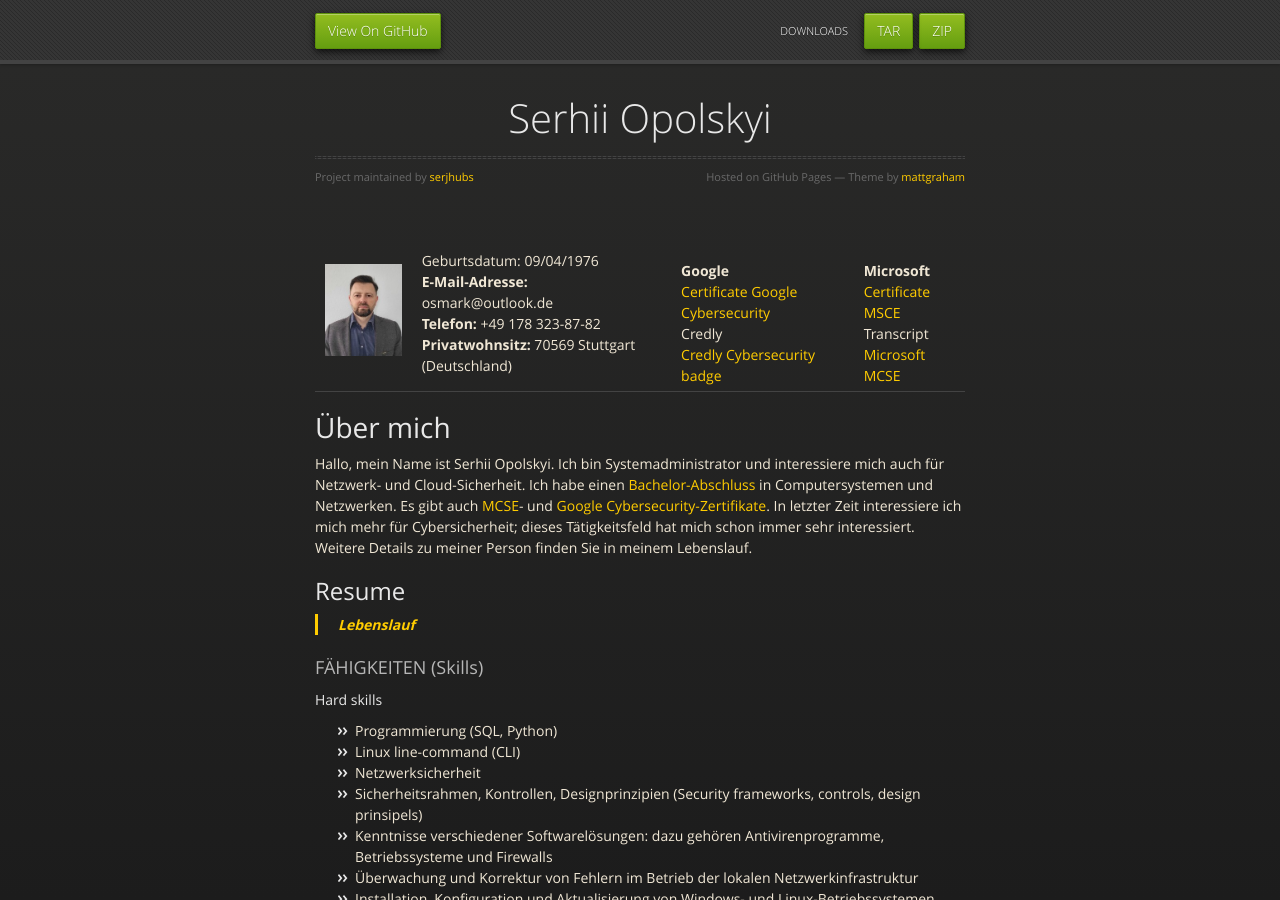
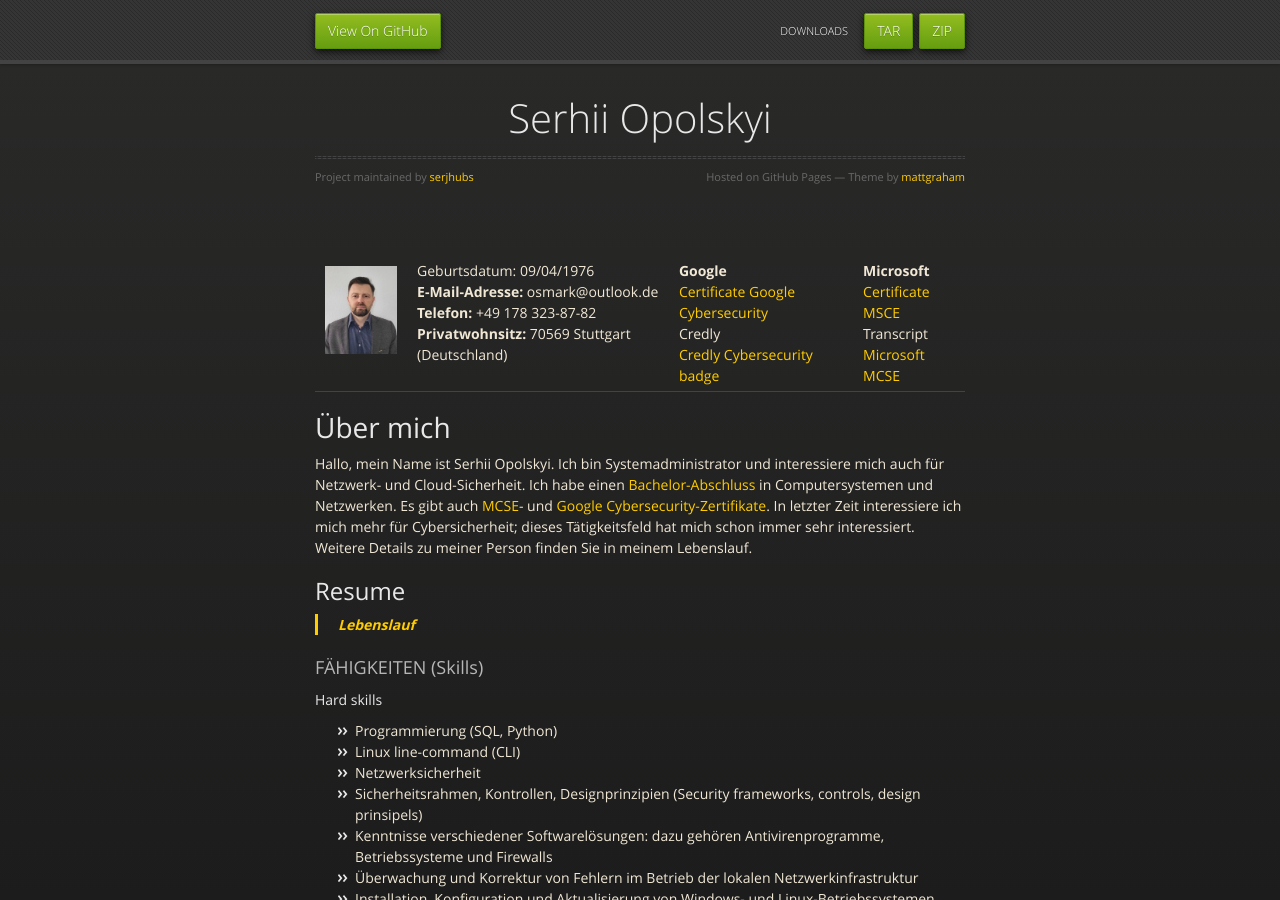
Before and after one commit to serjhubs/Resume, a Jekyll site: the page built from index.md, in a window 1280 px wide and 900 px high. Built offline with Jekyll 4.4.1, drawn with Linux system fonts in a browser that asks for light colours; the repository's description, which GitHub fills in, is left out.

Commit message:
Update index.md

```diff
--- a/index.md
+++ b/index.md
@@ -3,7 +3,7 @@ layout: default
 ---
 <Html>
    <table><tr>
-     <td><img src="https://github.com/serjhubs/Resume/blob/main/Serj_225.jpg?raw=true" width="125" heihgt="135"></td>
+     <td><img src="https://github.com/serjhubs/Resume/blob/main/Serj_225.jpg?raw=true" width="115" heihgt="125"></td>
       <td> Geburtsdatum: 09/04/1976
        <br><strong>E-Mail-Adresse:</strong> osmark@outlook.de
         <br><strong>Telefon:</strong> +49 178 323-87-82
```
